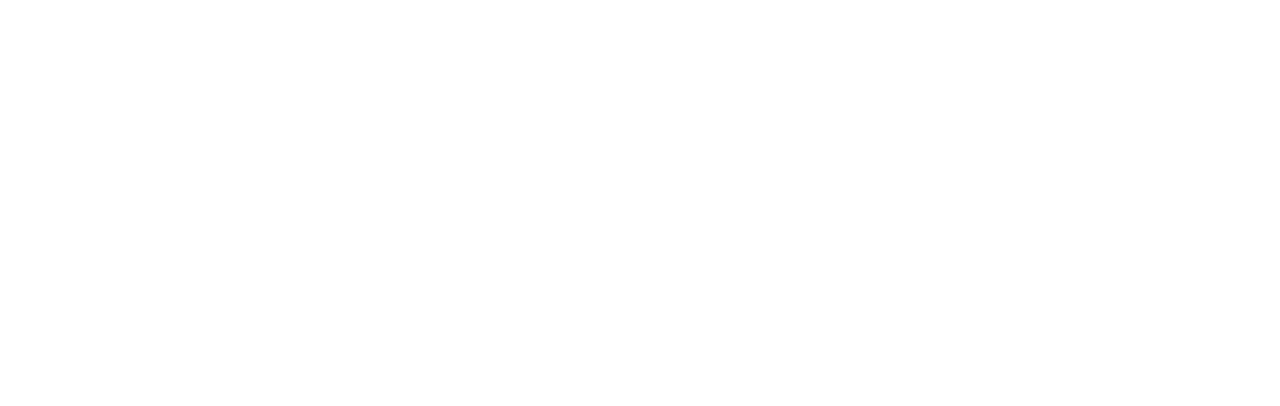
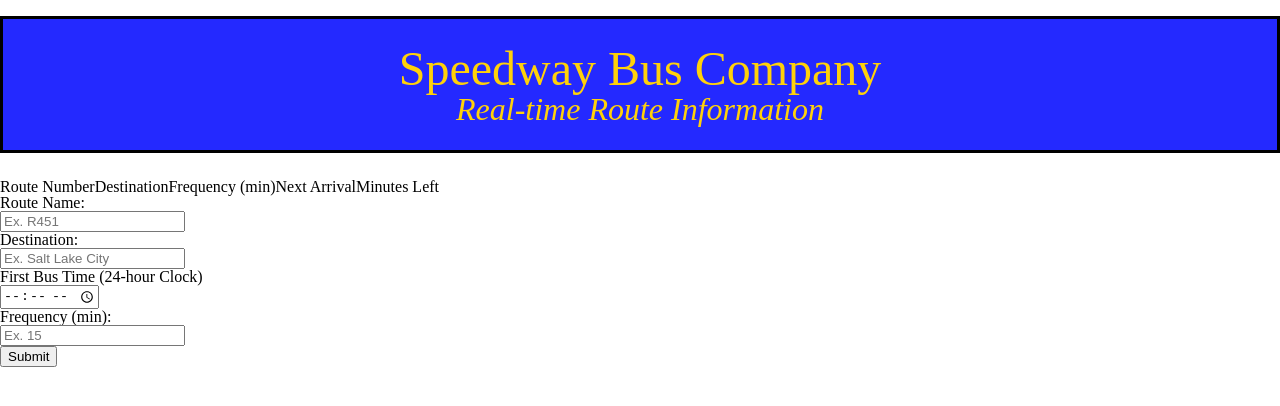
Before and after one commit to msyphus/bus-schedule, a plain HTML site: page index.html in a window 1280 px wide. Drawn offline with nearby package versions, Linux system fonts and the light colour scheme.

Commit message:
added css reset, built wireframe and stylized header

```diff
--- /dev/null
+++ b/assets/css/reset.css
@@ -0,0 +1,48 @@
+/* http://meyerweb.com/eric/tools/css/reset/
+   v2.0 | 20110126
+   License: none (public domain)
+*/
+
+html, body, div, span, applet, object, iframe,
+h1, h2, h3, h4, h5, h6, p, blockquote, pre,
+a, abbr, acronym, address, big, cite, code,
+del, dfn, em, img, ins, kbd, q, s, samp,
+small, strike, strong, sub, sup, tt, var,
+b, u, i, center,
+dl, dt, dd, ol, ul, li,
+fieldset, form, label, legend,
+table, caption, tbody, tfoot, thead, tr, th, td,
+article, aside, canvas, details, embed,
+figure, figcaption, footer, header, hgroup,
+menu, nav, output, ruby, section, summary,
+time, mark, audio, video {
+	margin: 0;
+	padding: 0;
+	border: 0;
+	font-size: 100%;
+	font: inherit;
+	vertical-align: baseline;
+}
+/* HTML5 display-role reset for older browsers */
+article, aside, details, figcaption, figure,
+footer, header, hgroup, menu, nav, section {
+	display: block;
+}
+body {
+	line-height: 1;
+}
+ol, ul {
+	list-style: none;
+}
+blockquote, q {
+	quotes: none;
+}
+blockquote:before, blockquote:after,
+q:before, q:after {
+	content: '';
+	content: none;
+}
+table {
+	border-collapse: collapse;
+	border-spacing: 0;
+}
--- a/assets/css/style.css
+++ b/assets/css/style.css
@@ -0,0 +1,17 @@
+header {
+    border: 3px solid black;
+    background-color: #2429ff;
+    color:#ffd10A;
+    text-align: center;
+    padding: 2%;
+    margin-bottom: 2%;
+}
+
+h1 {
+    font-size: 3rem;
+}
+
+h2 {
+    font-size: 2rem;
+    font-style: italic;
+}
--- a/index.html
+++ b/index.html
@@ -3,7 +3,8 @@
 <head>
     <meta charset="UTF-8">
     <meta name="viewport" content="width=device-width, initial-scale=1.0">
-    <link type="text/css" href="assets/css/style.css">
+    <link rel="stylesheet" type="text/css" href="assets/css/reset.css">
+    <link rel="stylesheet" type="text/css" href="assets/css/style.css">
     <script
   src="https://code.jquery.com/jquery-3.4.1.min.js"
   integrity="sha256-CSXorXvZcTkaix6Yvo6HppcZGetbYMGWSFlBw8HfCJo="
@@ -36,6 +37,44 @@
     <title>Bus Schedule</title>
 </head>
 <body>
+    <header>
+        <h1>Speedway Bus Company</h1>
+        <h2>Real-time Route Information</h2>
+    </header>
+
+    <div class="schedule">
+        <table id="routeTable">
+            <tr>
+                <th>Route Number</th>
+                <th>Destination</th>
+                <th>Frequency (min)</th>
+                <th>Next Arrival</th>
+                <th>Minutes Left</th>
+            </tr>
+        </table>
+    </div>
+
+    <div class="addRoute">
+        <form>
+            <label>Route Name:</label>
+            <br>
+            <input class="field" type="text" placeholder="Ex. R451">
+            <br>
+            <label>Destination:</label>
+            <br>
+            <input class="field" type="text" placeholder="Ex. Salt Lake City">
+            <br>
+            <label>First Bus Time (24-hour Clock)</label>
+            <br>
+            <input class="field" type="time" placeholder="Ex. 17:30">
+            <br>
+            <label>Frequency (min):</label>
+            <br>
+            <input class="field" type="number" placeholder="Ex. 15">
+            <br>
+            <button type="submit">Submit</button>
+        </form>
+    </div>
 
 </body>
 </html>
```
